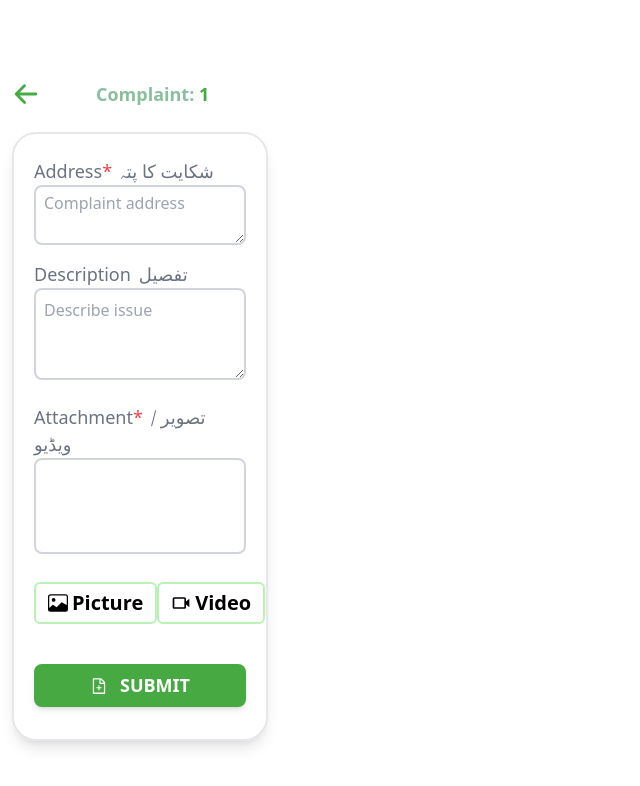
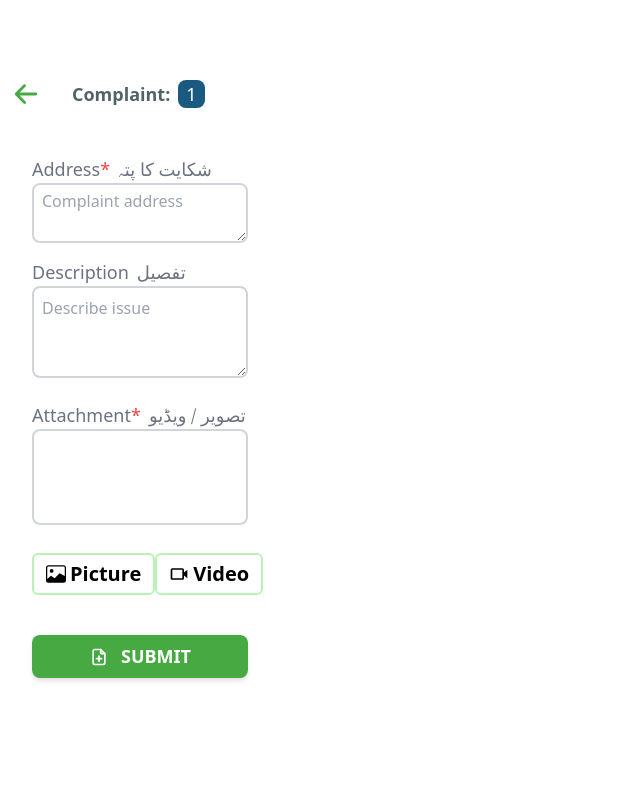
Before and after one commit to grey-software/wssc, a Next.js app: page /complaint/1 in a window 1280 px wide. Shown: the top 786 px of the page, without its empty margins (0-640 px from the left). Built offline with nearby package versions, Linux system fonts and the light colour scheme.

Commit message:
updated complaint form, design improved

```diff
--- a/app/complaint/[complaint]/page.tsx
+++ b/app/complaint/[complaint]/page.tsx
@@ -7,6 +7,7 @@ import { ComplainForm } from "../../../@types/complainForm.types";
 import Image from "next/image";
 import { BsImage } from "react-icons/bs";
 import { AiOutlineFileAdd } from "react-icons/ai";
+import { TbFilePlus } from "react-icons/tb";
 import { HiArrowLeft } from "react-icons/hi";
 import { BiVideo } from "react-icons/bi";
 import { useRouter } from "next/navigation";
@@ -22,7 +23,6 @@ const Form: React.FC = ({ params }: any) => {
   // const phone = useSelector((state: RootState) => state.wsscm.phone);
   // if (!phone) Navigate.push("/");
 
-
   const {
     register,
     handleSubmit,
@@ -37,21 +37,21 @@ const Form: React.FC = ({ params }: any) => {
   const videoRef = useRef<HTMLInputElement>(null);
   const [video, setvideo] = useState<string>();
 
-  const [load, setloading] = useState(false)
+  const [load, setloading] = useState(false);
   // Submit Form
   const onSubmit = (data: ComplainForm) => {
-    setloading(!load)
+    setloading(!load);
     console.log(JSON.stringify(data, null, 2));
 
     // alert("form submitted successfully");
-    Navigate.push("/complaint/timeline/slfsldfsdf")
-    setloading(!load)
+    Navigate.push("/complaint/timeline/slfsldfsdf");
+    setloading(!load);
     reset();
   };
 
   const GoHomePage = () => {
-    Navigate.push('/');
-  }
+    Navigate.push("/");
+  };
 
   // upload media
   const UploadAttachments = (event: any) => {
@@ -76,20 +76,24 @@ const Form: React.FC = ({ params }: any) => {
         <Loading />
       ) : (
         <div className="md:w-[20%] mt-20 w-[93%] mx-3">
-          <div className="flex items-center gap-14">
+          <div className="flex items-center gap-8">
             <HiArrowLeft
               onClick={GoHomePage}
               className="text-[28px] text-primaryColor-500"
             />
-            <h3 className="text-lg font-bold text-primaryColor-500">
-              <span className="text-green-700 opacity-50">Complaint: </span>
-              {complaint}
+            <h3 className="flex gap-2 text-lg text-primaryColor-500">
+              <span className="text-headingColor-400 opacity-75 font-bold">
+                Complaint:
+              </span>
+              <span className="px-2 bg-[#1A5980] text-white rounded-lg">
+                {complaint}
+              </span>
             </h3>
           </div>
 
           <form
             onSubmit={handleSubmit(onSubmit)}
-            className="flex flex-col gap-4 mt-6 rounded-3xl px-[20px] pt-6 pb-8 shadow-lg border-[2px] border-gray-200"
+            className="flex flex-col gap-4 mt-6 rounded-3xl px-[20px] pt-6 pb-8"
           >
             <div className="flex flex-col">
               <label className="text-gray-500 text-[18px]">
@@ -221,7 +225,7 @@ const Form: React.FC = ({ params }: any) => {
                 type="submit"
                 className="flex items-center justify-center gap-3 text-white mt-4 w-[100%] uppercase bg-primaryColor-500 rounded-lg transition-all outline-none cursor-pointer py-2 px-4 text-[18px] font-bold shadow-md"
               >
-                <AiOutlineFileAdd className="text-lg text-white" />
+                <TbFilePlus className="text-xl font-bold text-white" />
                 <span>Submit</span>
               </button>
             </div>
--- a/components/Auth/Signin.tsx
+++ b/components/Auth/Signin.tsx
@@ -7,12 +7,11 @@ import { UserSubmitForm } from "../../@types/signup.types";
 import logo from "../../public/wsscmlogo.png";
 import Image from "next/image";
 import axios from "axios";
-import {useDispatch } from "react-redux";
+import { useDispatch } from "react-redux";
 import { ChangeName } from "@/Redux-toolkit/UserSlice";
 interface Prop {
   setAuthState: Dispatch<SetStateAction<string>>;
 }
-
 
 const Signin = ({ setAuthState }: Prop) => {
   const dispatch = useDispatch();
@@ -30,8 +29,8 @@ const Signin = ({ setAuthState }: Prop) => {
     // console.log(JSON.stringify(data, null, 2));
     const { phone, password } = data;
     // console.log(data);
-      console.log(phone)
-      dispatch(ChangeName(phone))
+    console.log(phone);
+    dispatch(ChangeName(phone));
     // console.log(`phone is : ${phone} | username is: ${username} | password is: ${password}`)
 
     // await axios.post("http://localhost:7000/api/v1/auth/signup", {
@@ -60,8 +59,6 @@ const Signin = ({ setAuthState }: Prop) => {
           </div>
 
           <form onSubmit={handleSubmit(onSubmit)} className="mt-6">
-
-
             <div className="relative z-0 mt-10 mb-6">
               <input
                 type="number"
@@ -97,13 +94,12 @@ const Signin = ({ setAuthState }: Prop) => {
                 htmlFor="password"
                 className="absolute text-md text-gray-400  duration-300 transform -translate-y-6 scale-75 top-0 -z-10 origin-[0] peer-focus:left-0 peer-focus:text-primaryColor-500  peer-placeholder-shown:scale-100 peer-placeholder-shown:translate-y-0 peer-focus:scale-75 peer-focus:-translate-y-6"
               >
-                Enter Password | پاس ورڈ بنائیں
+                Enter Password | پاس ورڈ درج کریں
               </label>
               <div className="text-sm text-red-500">
                 {errors.password?.message}
               </div>
             </div>
-
 
             {/* ---------------------- Submit form ------------------ */}
             <div className="flex justify-center mt-12">
```
Also changed, not shown: Redux-toolkit/complaintSlice.ts (added, +70 -0 lines).
